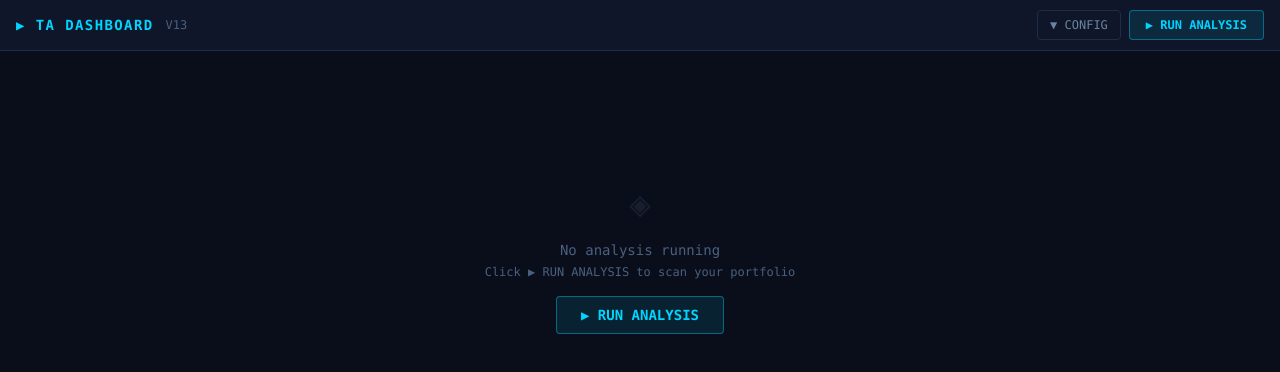
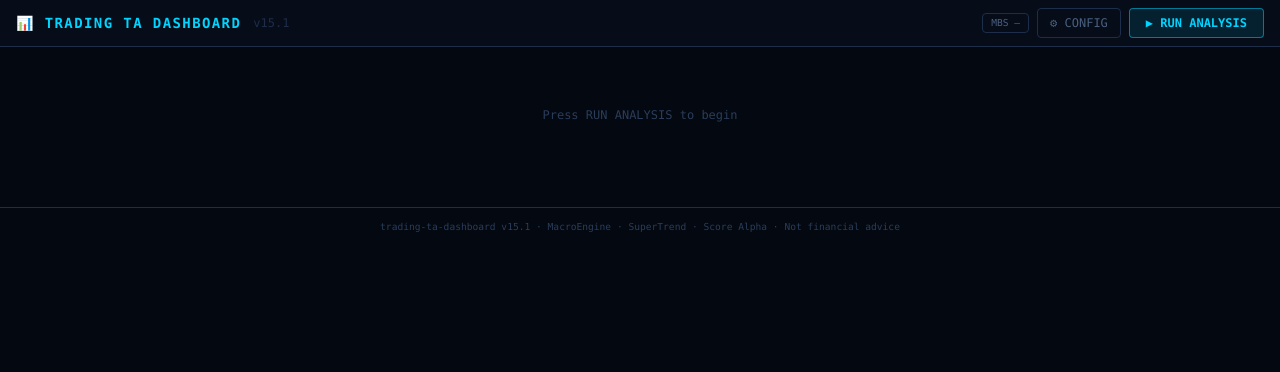
Before and after one commit to sc4stock-pixel/stock-analysis-technical-and-fundamental, a Next.js app: page / in a window 1280 px wide. Shown: the top 372 px of the page. Built offline with nearby package versions, Linux system fonts and the light colour scheme.

Commit message:
Refactor Dashboard to Home component and add MacroPanel

```diff
--- a/src/app/page.tsx
+++ b/src/app/page.tsx
@@ -1,242 +1,219 @@
 "use client";
-import { useState, useCallback, useRef, useEffect } from "react";
+import { useState, useCallback } from "react";
+import { AppConfig, PortfolioResponse, StockAnalysisResult } from "@/types";
+import { MacroData, mbsScoreAdjustment } from "@/lib/macro";
 import { DEFAULT_CONFIG } from "@/lib/config";
-import { AppConfig, StockAnalysisResult } from "@/types";
 import ConfigPanel from "@/components/ConfigPanel";
 import PortfolioSummaryBar from "@/components/PortfolioSummaryBar";
 import StockCard from "@/components/StockCard";
+import MacroPanel from "@/components/MacroPanel";
 
-export default function Dashboard() {
-  const [config, setConfig]           = useState<AppConfig>(DEFAULT_CONFIG);
-  const [results, setResults]         = useState<StockAnalysisResult[]>([]);
-  const [loading, setLoading]         = useState(false);
-  const [lastUpdated, setLastUpdated] = useState<string | null>(null);
-  const [progress, setProgress]       = useState(0);
-  const [progressSymbol, setProgressSymbol] = useState("");
-  const [showConfig, setShowConfig]   = useState(false);
-  const [highlightedSymbol, setHighlightedSymbol] = useState<string | null>(null);
-  const [showScrollTop, setShowScrollTop] = useState(false);
-  const highlightTimer = useRef<ReturnType<typeof setTimeout> | null>(null);
+// ─── helpers ───────────────────────────────────────────────
+function applyMacroAdjustment(
+  results: StockAnalysisResult[],
+  mbs: number,
+  applyToScore: boolean,
+): StockAnalysisResult[] {
+  if (!applyToScore) return results.map(r => ({ ...r, macro_adjustment: 0 }));
+  const adj = mbsScoreAdjustment(mbs);
+  return results.map(r => ({
+    ...r,
+    score: Math.max(0, Math.min(10, r.score + adj)),
+    macro_adjustment: adj,
+  }));
+}
 
-  // ── Scroll-to-top button visibility ───────────────────────────
-  useEffect(() => {
-    const onScroll = () => setShowScrollTop(window.scrollY > 300);
-    window.addEventListener("scroll", onScroll, { passive: true });
-    return () => window.removeEventListener("scroll", onScroll);
-  }, []);
+// ─── component ─────────────────────────────────────────────
+export default function Home() {
+  const [config, setConfig] = useState<AppConfig>(DEFAULT_CONFIG);
+  const [results, setResults] = useState<StockAnalysisResult[]>([]);
+  const [loading, setLoading] = useState(false);
+  const [macroData, setMacroData] = useState<MacroData | null>(null);
+  const [macroLoading, setMacroLoading] = useState(false);
+  const [error, setError] = useState<string | null>(null);
+  const [showConfig, setShowConfig] = useState(false);
+  const [analysisTimestamp, setAnalysisTimestamp] = useState<string | null>(null);
 
-  const scrollToTop = useCallback(() => {
-    window.scrollTo({ top: 0, behavior: "smooth" });
-  }, []);
+  // ── Macro fetch ──────────────────────────────────────────
+  const fetchMacro = useCallback(async () => {
+    if (!config.macro.enabled) return null;
+    setMacroLoading(true);
+    try {
+      const res = await fetch("/api/macro");
+      if (!res.ok) throw new Error(`Macro API ${res.status}`);
+      const data: MacroData = await res.json();
+      setMacroData(data);
+      return data;
+    } catch (e) {
+      console.warn("Macro fetch failed:", e);
+      return null;
+    } finally {
+      setMacroLoading(false);
+    }
+  }, [config.macro.enabled]);
 
+  // ── Main analysis run ────────────────────────────────────
   const runAnalysis = useCallback(async () => {
     setLoading(true);
-    setProgress(0);
-    setProgressSymbol("");
-    setResults([]);
-    setHighlightedSymbol(null);
+    setError(null);
 
-    const portfolio  = config.stocks.PORTFOLIO;
-    const allResults: StockAnalysisResult[] = [];
+    try {
+      // Fetch macro and stock data in parallel
+      const [macroResult, portfolioRes] = await Promise.all([
+        fetchMacro(),
+        fetch("/api/analyze", {
+          method: "POST",
+          headers: { "Content-Type": "application/json" },
+          body: JSON.stringify(config),
+        }),
+      ]);
 
-    for (let i = 0; i < portfolio.length; i++) {
-      const stock = portfolio[i];
-      setProgressSymbol(stock.symbol);
-      try {
-        const res = await fetch("/api/stocks", {
-          method:  "POST",
-          headers: { "Content-Type": "application/json" },
-          body:    JSON.stringify({ symbol: stock.symbol, config }),
-        });
-        if (res.ok) {
-          const data = await res.json();
-          allResults.push(data);
-          setResults([...allResults]);
-        }
-      } catch (e) {
-        console.error(`Error fetching ${stock.symbol}:`, e);
-      }
-      setProgress(Math.round(((i + 1) / portfolio.length) * 100));
+      if (!portfolioRes.ok) {
+        const errJson = await portfolioRes.json().catch(() => ({}));
+        throw new Error(errJson.error || `Analysis failed: ${portfolioRes.status}`);
       }
 
-    setLastUpdated(new Date().toLocaleTimeString());
-    setProgressSymbol("");
+      const data: PortfolioResponse = await portfolioRes.json();
+      let adjusted = data.results;
+
+      // Apply macro adjustment to SCR scores if enabled
+      if (macroResult && config.macro.enabled) {
+        adjusted = applyMacroAdjustment(
+          data.results,
+          macroResult.mbs,
+          config.macro.applyToScore,
+        );
+      }
+
+      setResults(adjusted);
+      setAnalysisTimestamp(data.timestamp ?? new Date().toISOString());
+    } catch (e) {
+      setError(e instanceof Error ? e.message : String(e));
+    } finally {
       setLoading(false);
-  }, [config]);
+    }
+  }, [config, fetchMacro]);
 
-  const scrollToCard = useCallback((symbol: string) => {
-    const id  = `card-${symbol.replace(/\./g, "-")}`;
-    const el  = document.getElementById(id);
-    if (!el) return;
-    const yOffset = -64;
-    const y = el.getBoundingClientRect().top + window.scrollY + yOffset;
-    window.scrollTo({ top: y, behavior: "smooth" });
-    if (highlightTimer.current) clearTimeout(highlightTimer.current);
-    setHighlightedSymbol(symbol);
-    highlightTimer.current = setTimeout(() => setHighlightedSymbol(null), 2000);
-  }, []);
+  // ── Macro refresh (standalone, no re-analysis) ───────────
+  const refreshMacro = useCallback(async () => {
+    const macroResult = await fetchMacro();
+    if (macroResult && results.length > 0 && config.macro.enabled) {
+      setResults(prev =>
+        applyMacroAdjustment(prev, macroResult.mbs, config.macro.applyToScore)
+      );
+    }
+  }, [fetchMacro, results.length, config.macro]);
+
+  // ── Sorted results ───────────────────────────────────────
+  const sortedResults = [...results].sort((a, b) => b.score - a.score);
 
   return (
-    <div className="min-h-screen bg-[#0a0e1a]">
+    <div className="min-h-screen bg-[#040810] text-[#c8d8f0]">
 
-      {/* ── TOP BAR ── */}
-      <header className="border-b border-[#1e2d4a] bg-[#0f1629] px-4 py-2.5 flex items-center justify-between sticky top-0 z-50">
+      {/* ── Top bar ── */}
+      <div className="border-b border-[#1e2d4a] bg-[#060c18]">
+        <div className="flex items-center justify-between px-4 py-2">
           <div className="flex items-center gap-3">
-          <span className="text-[#00d4ff] font-bold text-sm tracking-widest">▶ TA DASHBOARD</span>
-          <span className="text-[#4a6080] text-xs">V13</span>
-          {lastUpdated && <span className="text-[#4a6080] text-xs">· Updated {lastUpdated}</span>}
-          {loading && (
-            <span className="text-[#ffa502] text-xs blink">
-              · {progressSymbol ? `Scanning ${progressSymbol}…` : "Scanning…"} {progress}%
+            <span className="text-[#00d4ff] font-bold tracking-widest text-sm">📊 TRADING TA DASHBOARD</span>
+            <span className="text-[#1e2d4a] text-xs">v15.1</span>
+            {analysisTimestamp && (
+              <span className="text-[#2a3d5a] text-xs font-mono">
+                {new Date(analysisTimestamp).toLocaleTimeString()}
               </span>
             )}
           </div>
           <div className="flex items-center gap-2">
+            {config.macro.enabled && (
+              <span className={`text-[0.6rem] font-mono px-2 py-0.5 rounded border ${
+                macroData
+                  ? macroData.mbs >= 7 ? "text-[#00ff88] border-[#00ff88]/30 bg-[#00ff88]/5"
+                    : macroData.mbs >= 5.5 ? "text-[#ffa502] border-[#ffa502]/30 bg-[#ffa502]/5"
+                    : "text-[#ff4757] border-[#ff4757]/30 bg-[#ff4757]/5"
+                  : "text-[#4a6080] border-[#1e2d4a]"
+              }`}>
+                {macroData ? `MBS ${macroData.mbs.toFixed(1)}` : macroLoading ? "MBS…" : "MBS —"}
+              </span>
+            )}
             <button
-            onClick={() => setShowConfig(!showConfig)}
-            className="px-3 py-1.5 text-xs border border-[#1e2d4a] text-[#6b85a0] hover:border-[#00d4ff] hover:text-[#00d4ff] rounded transition-all"
+              onClick={() => setShowConfig(v => !v)}
+              className={`text-xs font-mono px-3 py-1.5 rounded border transition-colors ${
+                showConfig
+                  ? "bg-[#00d4ff]/10 border-[#00d4ff]/50 text-[#00d4ff]"
+                  : "bg-transparent border-[#1e2d4a] text-[#4a6080] hover:text-[#c8d8f0]"
+              }`}
             >
-            {showConfig ? "▲ HIDE CONFIG" : "▼ CONFIG"}
+              ⚙ CONFIG
             </button>
             <button
               onClick={runAnalysis}
               disabled={loading}
-            className="px-4 py-1.5 text-xs font-bold bg-[#00d4ff]/10 border border-[#00d4ff]/40 text-[#00d4ff] hover:bg-[#00d4ff]/20 disabled:opacity-40 disabled:cursor-not-allowed rounded transition-all"
+              className={`text-xs font-mono px-4 py-1.5 rounded border font-bold transition-colors ${
+                loading
+                  ? "border-[#1e2d4a] text-[#4a6080] cursor-not-allowed"
+                  : "border-[#00d4ff]/50 text-[#00d4ff] bg-[#00d4ff]/10 hover:bg-[#00d4ff]/20"
+              }`}
             >
-            {loading ? `SCANNING… ${progress}%` : "▶ RUN ANALYSIS"}
+              {loading ? "ANALYZING…" : "▶ RUN ANALYSIS"}
             </button>
           </div>
-      </header>
+        </div>
+      </div>
 
-      {/* ── CONFIG PANEL ── */}
+      {/* ── Config panel ── */}
       {showConfig && (
-        <div className="border-b border-[#1e2d4a] bg-[#0a0e1a]">
+        <div className="px-4 py-3 border-b border-[#1e2d4a] bg-[#060c18]">
           <ConfigPanel config={config} onChange={setConfig} />
         </div>
       )}
 
-      {/* ── PORTFOLIO SUMMARY TABLE ── */}
-      {results.length > 0 && (
-        <div className="border-b border-[#1e2d4a]">
-          <PortfolioSummaryBar
-            results={results}
-            onRowClick={scrollToCard}
-          />
+      {/* ── Error ── */}
+      {error && (
+        <div className="mx-4 mt-3 px-3 py-2 bg-[#ff4757]/10 border border-[#ff4757]/30 rounded text-xs text-[#ff4757] font-mono">
+          ⚠ {error}
         </div>
       )}
 
-      {/* ── STOCK CARDS ── */}
-      <main className="p-4">
-        {loading && results.length === 0 && (
-          <div className="grid grid-cols-1 xl:grid-cols-2 gap-4">
-            {config.stocks.PORTFOLIO.map((s) => (
-              <div key={s.symbol} className="card p-4 h-48 animate-pulse">
-                <div className="flex items-center gap-2 mb-3">
-                  <div className="h-4 w-16 bg-[#1e2d4a] rounded" />
-                  <div className="h-4 w-24 bg-[#1e2d4a] rounded" />
-                </div>
-                <div className="space-y-2">
-                  <div className="h-3 w-full bg-[#1e2d4a] rounded" />
-                  <div className="h-3 w-3/4 bg-[#1e2d4a] rounded" />
-                  <div className="h-3 w-1/2 bg-[#1e2d4a] rounded" />
-                </div>
-              </div>
-            ))}
-          </div>
+      {/* ── Macro Intelligence Panel ── */}
+      {config.macro.enabled && (macroData || macroLoading) && (
+        <MacroPanel
+          data={macroData}
+          loading={macroLoading}
+          onRefresh={refreshMacro}
+        />
       )}
 
+      {/* ── Portfolio summary bar ── */}
       {results.length > 0 && (
-          <div className="grid grid-cols-1 xl:grid-cols-2 gap-4">
-            {results.map((result) => {
-              const cardId = `card-${result.symbol.replace(/\./g, "-")}`;
-              const isHighlighted = highlightedSymbol === result.symbol;
-              return (
-                <div
-                  key={result.symbol}
-                  id={cardId}
-                  className={`rounded-md transition-all duration-300 ${
-                    isHighlighted
-                      ? "ring-2 ring-[#00d4ff] ring-offset-2 ring-offset-[#0a0e1a] shadow-[0_0_20px_rgba(0,212,255,0.25)]"
-                      : ""
-                  }`}
-                >
-                  <StockCard result={result} config={config} />
-                </div>
-              );
-            })}
-            {loading && config.stocks.PORTFOLIO
-              .filter(s => !results.some(r => r.symbol === s.symbol))
-              .map(s => (
-                <div key={s.symbol} className="card p-4 h-48 animate-pulse">
-                  <div className="flex items-center gap-2 mb-3">
-                    <div className="h-4 w-16 bg-[#1e2d4a] rounded" />
-                    <span className="text-[#4a6080] text-xs">{s.symbol}</span>
-                  </div>
-                  <div className="space-y-2">
-                    <div className="h-3 w-full bg-[#1e2d4a] rounded" />
-                    <div className="h-3 w-2/3 bg-[#1e2d4a] rounded" />
-                  </div>
-                  <div className="text-[#ffa502] text-xs mt-3 blink">scanning…</div>
-                </div>
-              ))
-            }
+        <PortfolioSummaryBar results={sortedResults} config={config} />
+      )}
+
+      {/* ── Stock cards ── */}
+      <div className="px-4 py-3 space-y-3">
+        {loading && results.length === 0 && (
+          <div className="text-center text-[#4a6080] text-xs font-mono py-12 animate-pulse">
+            RUNNING ANALYSIS…
           </div>
         )}
 
         {!loading && results.length === 0 && (
-          <div className="flex flex-col items-center justify-center h-96 text-[#4a6080]">
-            <div className="text-4xl mb-4 opacity-20">◈</div>
-            <div className="text-sm mb-1">No analysis running</div>
-            <div className="text-xs mb-4">Click ▶ RUN ANALYSIS to scan your portfolio</div>
-            <button
-              onClick={runAnalysis}
-              className="px-6 py-2 text-sm font-bold bg-[#00d4ff]/10 border border-[#00d4ff]/40 text-[#00d4ff] hover:bg-[#00d4ff]/20 rounded transition-all"
-            >
-              ▶ RUN ANALYSIS
-            </button>
+          <div className="text-center text-[#2a3d5a] text-xs font-mono py-12">
+            Press RUN ANALYSIS to begin
           </div>
         )}
-      </main>
 
-      {/* ── SCROLL TO TOP BUTTON ── */}
-      <button
-        onClick={scrollToTop}
-        aria-label="Scroll to top"
-        style={{
-          position: "fixed",
-          bottom: 30,
-          right: 30,
-          width: 44,
-          height: 44,
-          borderRadius: "50%",
-          background: "linear-gradient(135deg, #00d4ff 0%, #0099cc 100%)",
-          border: "none",
-          cursor: "pointer",
-          zIndex: 9999,
-          display: "flex",
-          alignItems: "center",
-          justifyContent: "center",
-          fontSize: 18,
-          color: "#0a0e1a",
-          fontWeight: "bold",
-          boxShadow: "0 4px 16px rgba(0,212,255,0.4)",
-          opacity: showScrollTop ? 1 : 0,
-          pointerEvents: showScrollTop ? "auto" : "none",
-          transform: showScrollTop ? "scale(1)" : "scale(0.8)",
-          transition: "opacity 0.25s ease, transform 0.25s ease, box-shadow 0.2s ease",
-        }}
-        onMouseEnter={e => {
-          (e.currentTarget as HTMLButtonElement).style.transform = "scale(1.12)";
-          (e.currentTarget as HTMLButtonElement).style.boxShadow = "0 6px 24px rgba(0,212,255,0.6)";
-        }}
-        onMouseLeave={e => {
-          (e.currentTarget as HTMLButtonElement).style.transform = showScrollTop ? "scale(1)" : "scale(0.8)";
-          (e.currentTarget as HTMLButtonElement).style.boxShadow = "0 4px 16px rgba(0,212,255,0.4)";
-        }}
-      >
-        ↑
-      </button>
+        {sortedResults.map(result => (
+          <StockCard
+            key={result.symbol}
+            result={result}
+            config={config}
+          />
+        ))}
+      </div>
 
+      {/* ── Footer ── */}
+      <div className="border-t border-[#1e2d4a] mt-6 px-4 py-3 text-center text-[#2a3d5a] text-[0.6rem] font-mono">
+        trading-ta-dashboard v15.1 · MacroEngine · SuperTrend · Score Alpha · Not financial advice
+      </div>
     </div>
   );
 }
```
Lines whose indentation alone changed are shown as unchanged.
